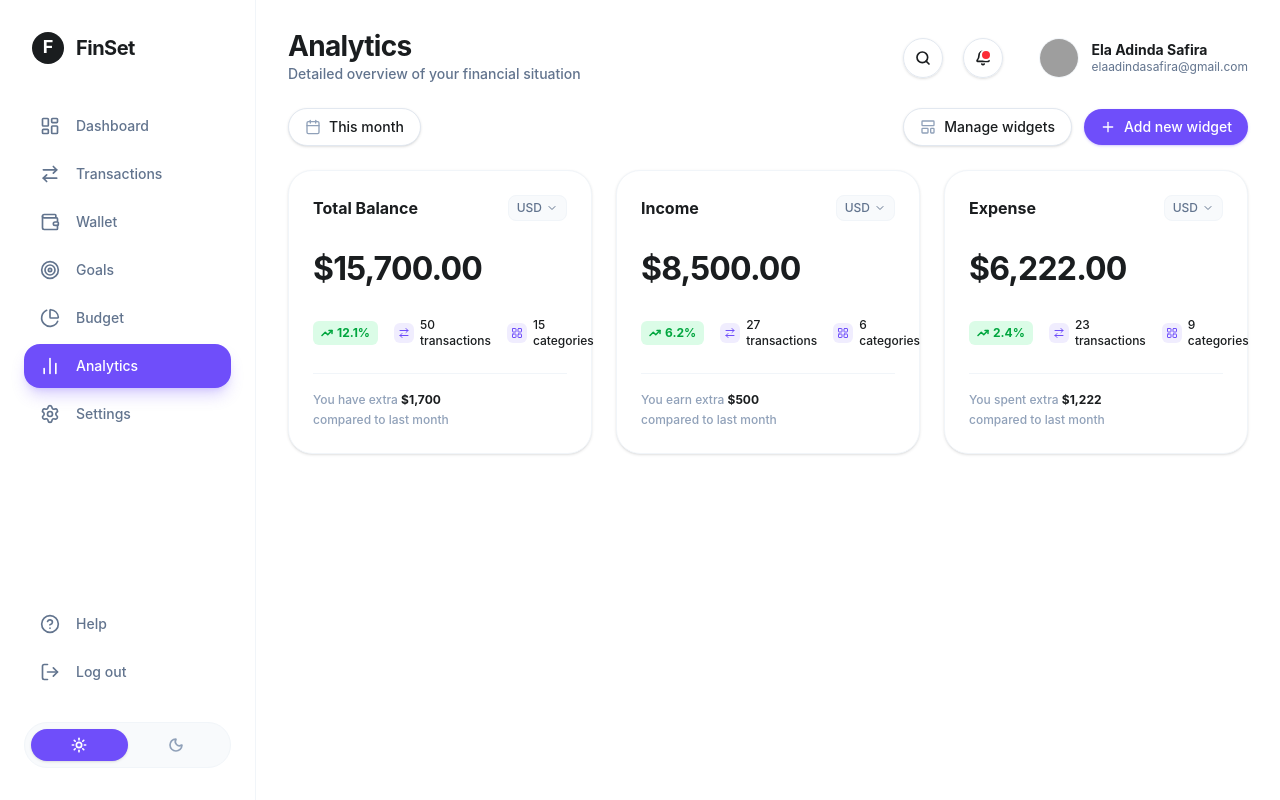
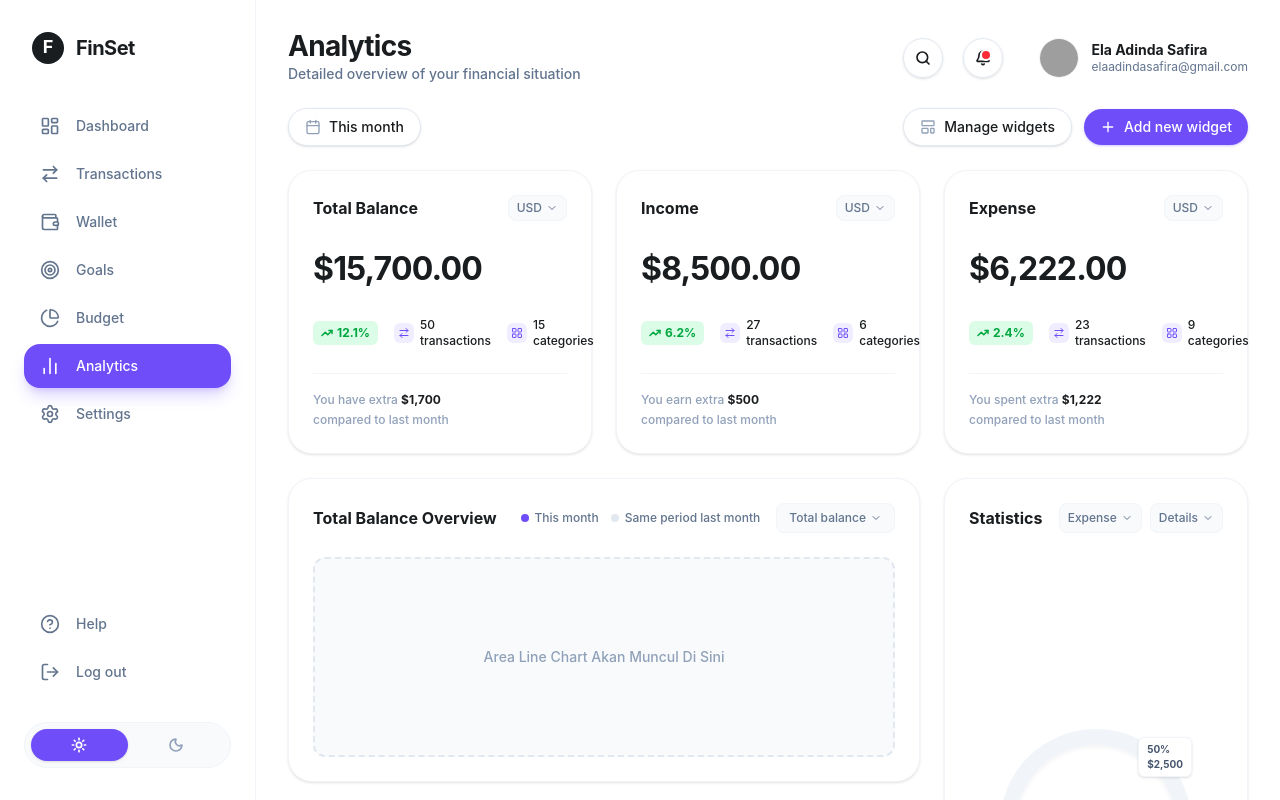
Before and after one commit to achraflyy48/FINSET-APP, a Vue app: page / in a window 1280 px wide. Built offline with nearby package versions, Linux system fonts and the light colour scheme; grey boxes are pictures that could not be loaded.

Commit message:
feat: add OverviewChart, BudgetChart, and StatisticsChart components to DashboardView

```diff
--- a/src/views/DashboardView.vue
+++ b/src/views/DashboardView.vue
@@ -1,6 +1,9 @@
 <script setup>
 import { Calendar, LayoutTemplate, Plus } from 'lucide-vue-next'
 import SummaryCard from '../components/SummaryCard.vue'
+import OverviewChart from '@/components/OverviewChart.vue'
+import BudgetChart from '@/components/BudgetChart.vue'
+import StatisticsChart from '@/components/StatisticsChart.vue'
 </script>
 
 <template>
@@ -60,5 +63,15 @@ import SummaryCard from '../components/SummaryCard.vue'
         comparisonText="You spent extra <span class='text-[#1A1D1F] font-bold'>$1,222</span><br>compared to last month"
       />
     </div>
+
+    <div class="grid grid-cols-1 lg:grid-cols-3 gap-6 mt-6">
+      <div class="lg:col-span-2 flex flex-col gap-6">
+        <OverviewChart />
+        <BudgetChart />
+      </div>
+      <div class="lg:col-span-1">
+        <StatisticsChart />
+      </div>
+    </div>
   </div>
 </template>
```
